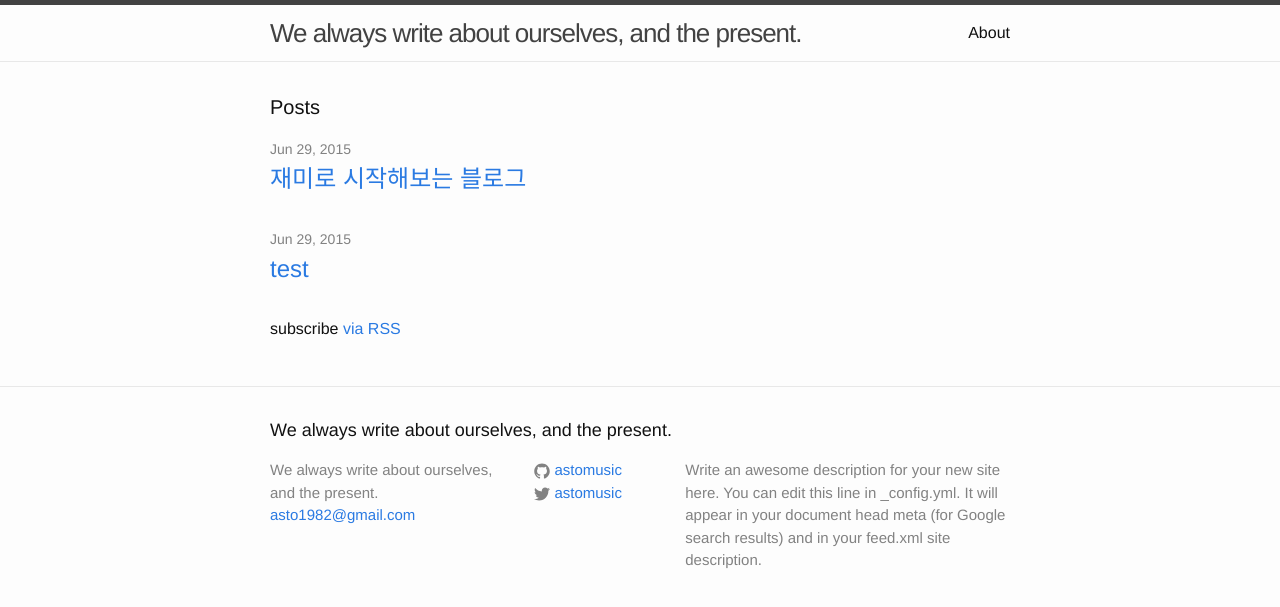
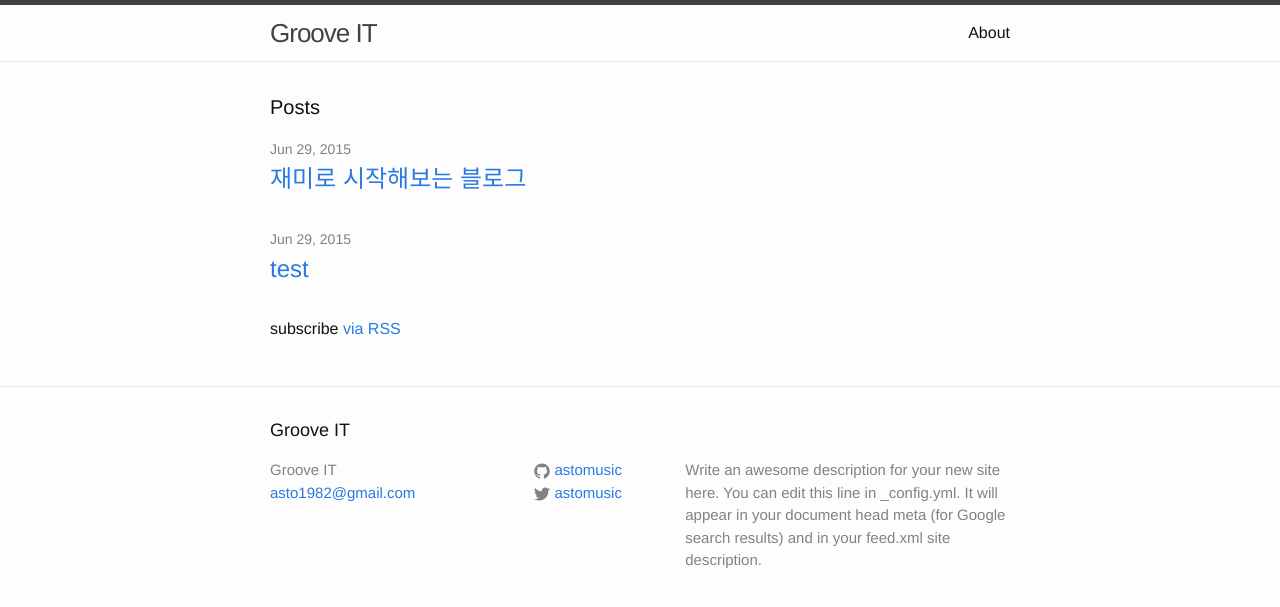
Before and after one commit to astomusic/astomusic.github.com, a Jekyll site: the page built from index.html, in a window 1280 px wide. Shown: the top 607 px of the page. Built offline with Jekyll 4.4.1, drawn with Linux system fonts in a browser that asks for light colours.

Commit message:
change title

```diff
--- a/_config.yml
+++ b/_config.yml
@@ -1,5 +1,5 @@
 # Site settings
-title: We always write about ourselves, and the present.
+title: Groove IT
 email: asto1982@gmail.com
 description: > # this means to ignore newlines until "baseurl:"
   Write an awesome description for your new site here. You can edit this
```
